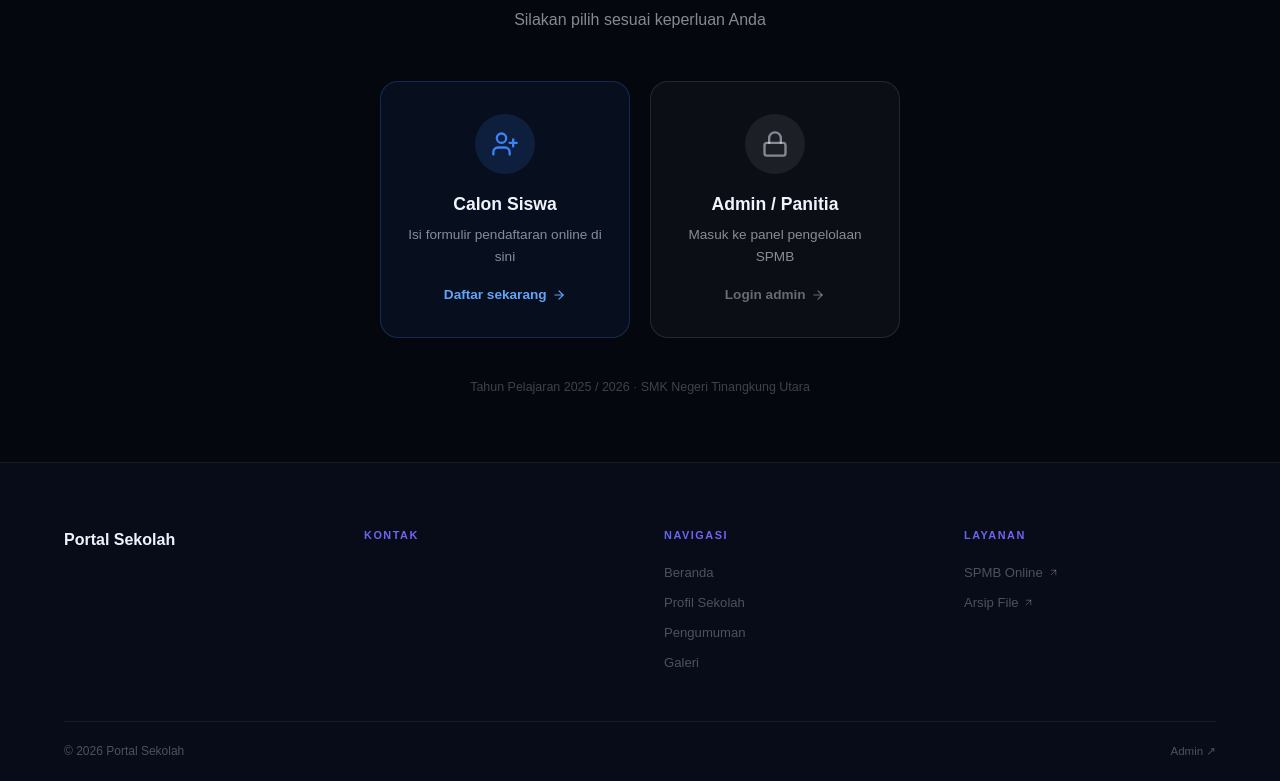
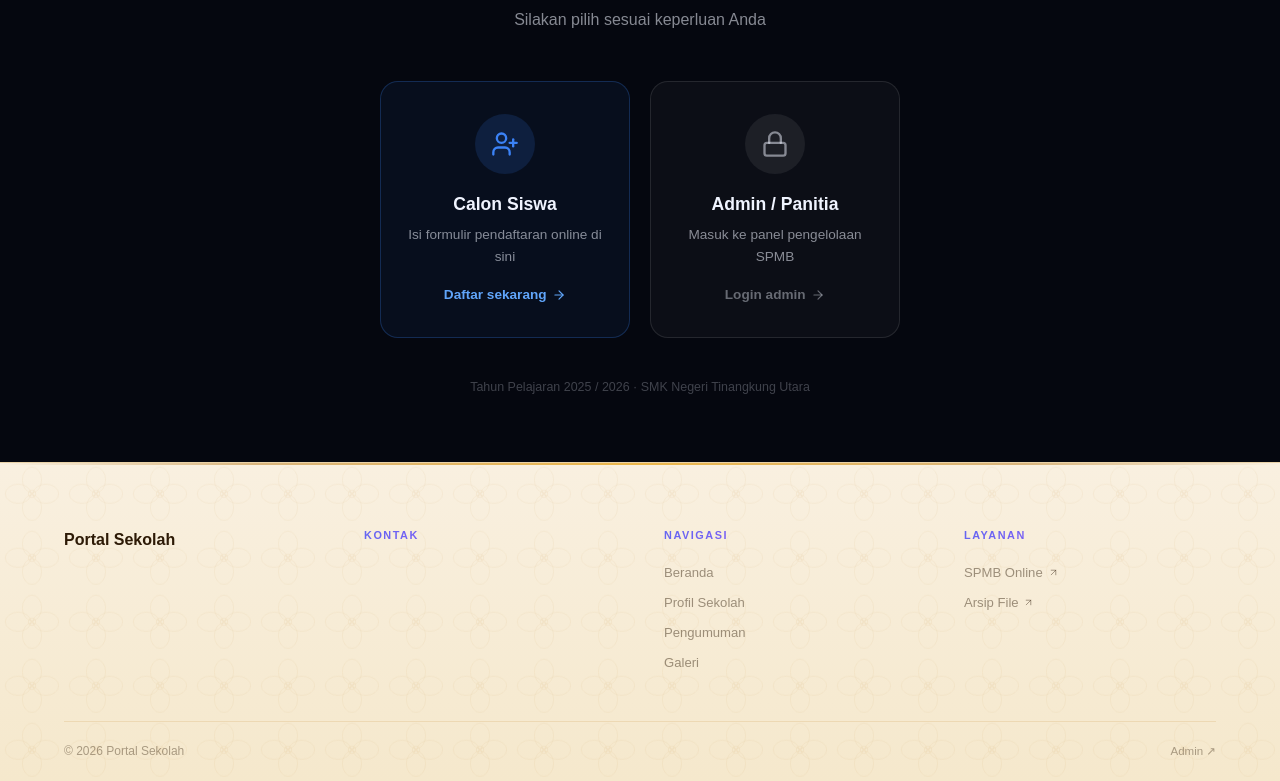
Before and after one commit to smkntinut2026-lgtm/portal-sekolah, a Next.js app: page /spmb in a window 1280 px wide. Shown: the part 209-990 px from the top of the page. Built offline with nearby package versions, Linux system fonts and the light colour scheme; no server answers; the database is empty.

Commit message:
Update Footer.tsx

```diff
--- a/components/Footer.tsx
+++ b/components/Footer.tsx
@@ -11,46 +11,70 @@ export default function Footer() {
   }, [])
 
   return (
-    <footer style={{ background: 'var(--bg-2)', borderTop: '1px solid var(--border)', marginTop: 'auto' }}>
-      <div style={{ maxWidth: 1200, margin: '0 auto', padding: '4rem 1.5rem 0' }}>
+    <footer style={{
+      background: 'linear-gradient(180deg, #f9f0e0 0%, #f5e8cc 100%)',
+      borderTop: '1px solid rgba(184,121,26,0.2)',
+      marginTop: 'auto',
+      position: 'relative',
+      overflow: 'hidden',
+    }}>
+      {/* Batik SVG background inside footer */}
+      <svg style={{ position: 'absolute', inset: 0, width: '100%', height: '100%', pointerEvents: 'none', opacity: 0.5 }} viewBox="0 0 1200 300" preserveAspectRatio="xMidYMid slice" xmlns="http://www.w3.org/2000/svg">
+        <defs>
+          <pattern id="footerBatik" x="0" y="0" width="60" height="60" patternUnits="userSpaceOnUse">
+            <ellipse cx="30" cy="17" rx="9" ry="12" fill="none" stroke="rgba(184,121,26,0.12)" strokeWidth="0.9"/>
+            <ellipse cx="30" cy="43" rx="9" ry="12" fill="none" stroke="rgba(184,121,26,0.12)" strokeWidth="0.9"/>
+            <ellipse cx="17" cy="30" rx="12" ry="9" fill="none" stroke="rgba(184,121,26,0.12)" strokeWidth="0.9"/>
+            <ellipse cx="43" cy="30" rx="12" ry="9" fill="none" stroke="rgba(184,121,26,0.12)" strokeWidth="0.9"/>
+            <circle cx="30" cy="30" r="3.5" fill="none" stroke="rgba(184,121,26,0.15)" strokeWidth="0.8"/>
+            <circle cx="30" cy="30" r="1.2" fill="rgba(184,121,26,0.1)"/>
+          </pattern>
+        </defs>
+        <rect width="1200" height="300" fill="url(#footerBatik)" />
+      </svg>
+
+      {/* Gold top stripe */}
+      <div style={{ position: 'absolute', top: 0, left: 0, right: 0, height: 2, background: 'linear-gradient(90deg, transparent, rgba(184,121,26,0.5) 20%, rgba(232,168,37,0.8) 50%, rgba(184,121,26,0.5) 80%, transparent)' }} />
+
+      <div style={{ maxWidth: 1200, margin: '0 auto', padding: '4rem 1.5rem 0', position: 'relative', zIndex: 1 }}>
         <div style={{ display: 'grid', gridTemplateColumns: 'repeat(auto-fit, minmax(190px, 1fr))', gap: '3rem', paddingBottom: '3rem' }}>
 
           <div>
-            <div style={{ fontFamily: 'Syne, sans-serif', fontSize: '1rem', fontWeight: 700, color: 'var(--text)', marginBottom: '0.6rem' }}>
+            <div style={{ fontFamily: 'Outfit, sans-serif', fontSize: '1rem', fontWeight: 700, color: '#2d1a06', marginBottom: '0.6rem' }}>
               {profile?.nama_sekolah || 'Portal Sekolah'}
             </div>
-            {profile?.tagline && <p style={{ fontSize: '0.82rem', lineHeight: 1.65, color: 'var(--text-dim)', marginBottom: '1rem' }}>{profile.tagline}</p>}
-            {profile?.npsn && <div style={{ fontSize: '0.72rem', color: 'var(--text-dim)', padding: '0.3rem 0.7rem', border: '1px solid var(--border)', borderRadius: 6, display: 'inline-block' }}>NPSN: {profile.npsn}</div>}
+            {profile?.tagline && <p style={{ fontSize: '0.82rem', lineHeight: 1.65, color: 'rgba(45,26,6,0.45)', marginBottom: '1rem' }}>{profile.tagline}</p>}
+            {profile?.npsn && <div style={{ fontSize: '0.72rem', color: 'rgba(45,26,6,0.45)', padding: '0.3rem 0.7rem', border: '1px solid rgba(184,121,26,0.22)', borderRadius: 6, display: 'inline-block', background: 'rgba(255,252,245,0.5)' }}>NPSN: {profile.npsn}</div>}
           </div>
 
           <div>
-            <div className="section-label" style={{ color: 'var(--text-dim)', marginBottom: '1.1rem' }}>Kontak</div>
-            <div style={{ display: 'flex', flexDirection: 'column', gap: '0.65rem', fontSize: '0.82rem', color: 'var(--text-muted)' }}>
-              {profile?.alamat && <div style={{ display: 'flex', gap: '0.6rem', alignItems: 'flex-start' }}><MapPin size={13} style={{ marginTop: 2, flexShrink: 0, color: 'var(--text-dim)' }} /><span>{profile.alamat}</span></div>}
-              {profile?.telepon && <div style={{ display: 'flex', gap: '0.6rem' }}><Phone size={13} style={{ color: 'var(--text-dim)', flexShrink: 0, marginTop: 2 }} /><span>{profile.telepon}</span></div>}
-              {profile?.email && <div style={{ display: 'flex', gap: '0.6rem' }}><Mail size={13} style={{ color: 'var(--text-dim)', flexShrink: 0, marginTop: 2 }} /><span>{profile.email}</span></div>}
+            <div className="section-label" style={{ marginBottom: '1.1rem' }}>Kontak</div>
+            <div style={{ display: 'flex', flexDirection: 'column', gap: '0.65rem', fontSize: '0.82rem', color: 'rgba(45,26,6,0.55)' }}>
+              {profile?.alamat && <div style={{ display: 'flex', gap: '0.6rem', alignItems: 'flex-start' }}><MapPin size={13} style={{ marginTop: 2, flexShrink: 0, color: '#b8791a' }} /><span>{profile.alamat}</span></div>}
+              {profile?.telepon && <div style={{ display: 'flex', gap: '0.6rem' }}><Phone size={13} style={{ color: '#b8791a', flexShrink: 0, marginTop: 2 }} /><span>{profile.telepon}</span></div>}
+              {profile?.email && <div style={{ display: 'flex', gap: '0.6rem' }}><Mail size={13} style={{ color: '#b8791a', flexShrink: 0, marginTop: 2 }} /><span>{profile.email}</span></div>}
             </div>
           </div>
 
           <div>
-            <div className="section-label" style={{ color: 'var(--text-dim)', marginBottom: '1.1rem' }}>Navigasi</div>
+            <div className="section-label" style={{ marginBottom: '1.1rem' }}>Navigasi</div>
             <div style={{ display: 'flex', flexDirection: 'column', gap: '0.55rem' }}>
               {[['/', 'Beranda'], ['/profil', 'Profil Sekolah'], ['/pengumuman', 'Pengumuman'], ['/galeri', 'Galeri']].map(([href, label]) => (
-                <Link key={href} href={href} style={{ fontSize: '0.82rem', color: 'var(--text-dim)', textDecoration: 'none', transition: 'color 0.15s' }}
-                  onMouseEnter={e => (e.currentTarget as HTMLElement).style.color = 'var(--text)'}
-                  onMouseLeave={e => (e.currentTarget as HTMLElement).style.color = 'var(--text-dim)'}>{label}</Link>
+                <Link key={href} href={href} style={{ fontSize: '0.82rem', color: 'rgba(45,26,6,0.45)', textDecoration: 'none', transition: 'color 0.15s' }}
+                  onMouseEnter={e => (e.currentTarget as HTMLElement).style.color = '#7c4a00'}
+                  onMouseLeave={e => (e.currentTarget as HTMLElement).style.color = 'rgba(45,26,6,0.45)'}>{label}</Link>
               ))}
             </div>
           </div>
 
           <div>
-            <div className="section-label" style={{ color: 'var(--text-dim)', marginBottom: '1.1rem' }}>Layanan</div>
+            <div className="section-label" style={{ marginBottom: '1.1rem' }}>Layanan</div>
             <div style={{ display: 'flex', flexDirection: 'column', gap: '0.55rem' }}>
               {[['https://spmb-smk1.vercel.app/', 'SPMB Online'], ['https://arsip-sekolah-peach.vercel.app/', 'Arsip File']].map(([href, label]) => (
                 <a key={href} href={href} target="_blank" rel="noopener noreferrer"
-                  style={{ display: 'inline-flex', alignItems: 'center', gap: '0.3rem', fontSize: '0.82rem', color: 'var(--text-dim)', textDecoration: 'none', transition: 'color 0.15s' }}
-                  onMouseEnter={e => (e.currentTarget as HTMLElement).style.color = 'var(--text)'}
-                  onMouseLeave={e => (e.currentTarget as HTMLElement).style.color = 'var(--text-dim)'}>
+                  style={{ display: 'inline-flex', alignItems: 'center', gap: '0.3rem', fontSize: '0.82rem', color: 'rgba(45,26,6,0.45)', textDecoration: 'none', transition: 'color 0.15s' }}
+                  onMouseEnter={e => (e.currentTarget as HTMLElement).style.color = '#7c4a00'}
+                  onMouseLeave={e => (e.currentTarget as HTMLElement).style.color = 'rgba(45,26,6,0.45)'}>
                   {label} <ArrowUpRight size={11} />
                 </a>
               ))}
@@ -58,11 +82,11 @@ export default function Footer() {
           </div>
         </div>
 
-        <div style={{ borderTop: '1px solid var(--border)', padding: '1.25rem 0', display: 'flex', justifyContent: 'space-between', alignItems: 'center', flexWrap: 'wrap', gap: '0.5rem' }}>
-          <span style={{ fontSize: '0.75rem', color: 'var(--text-dim)' }}>© {new Date().getFullYear()} {profile?.nama_sekolah || 'Portal Sekolah'}</span>
-          <Link href="/admin" style={{ fontSize: '0.72rem', color: 'var(--text-dim)', textDecoration: 'none', transition: 'color 0.15s' }}
-            onMouseEnter={e => (e.currentTarget as HTMLElement).style.color = 'var(--text-muted)'}
-            onMouseLeave={e => (e.currentTarget as HTMLElement).style.color = 'var(--text-dim)'}>
+        <div style={{ borderTop: '1px solid rgba(184,121,26,0.15)', padding: '1.25rem 0', display: 'flex', justifyContent: 'space-between', alignItems: 'center', flexWrap: 'wrap', gap: '0.5rem' }}>
+          <span style={{ fontSize: '0.75rem', color: 'rgba(45,26,6,0.38)' }}>© {new Date().getFullYear()} {profile?.nama_sekolah || 'Portal Sekolah'}</span>
+          <Link href="/admin" style={{ fontSize: '0.72rem', color: 'rgba(45,26,6,0.38)', textDecoration: 'none', transition: 'color 0.15s' }}
+            onMouseEnter={e => (e.currentTarget as HTMLElement).style.color = '#7c4a00'}
+            onMouseLeave={e => (e.currentTarget as HTMLElement).style.color = 'rgba(45,26,6,0.38)'}>
             Admin ↗
           </Link>
         </div>
```
